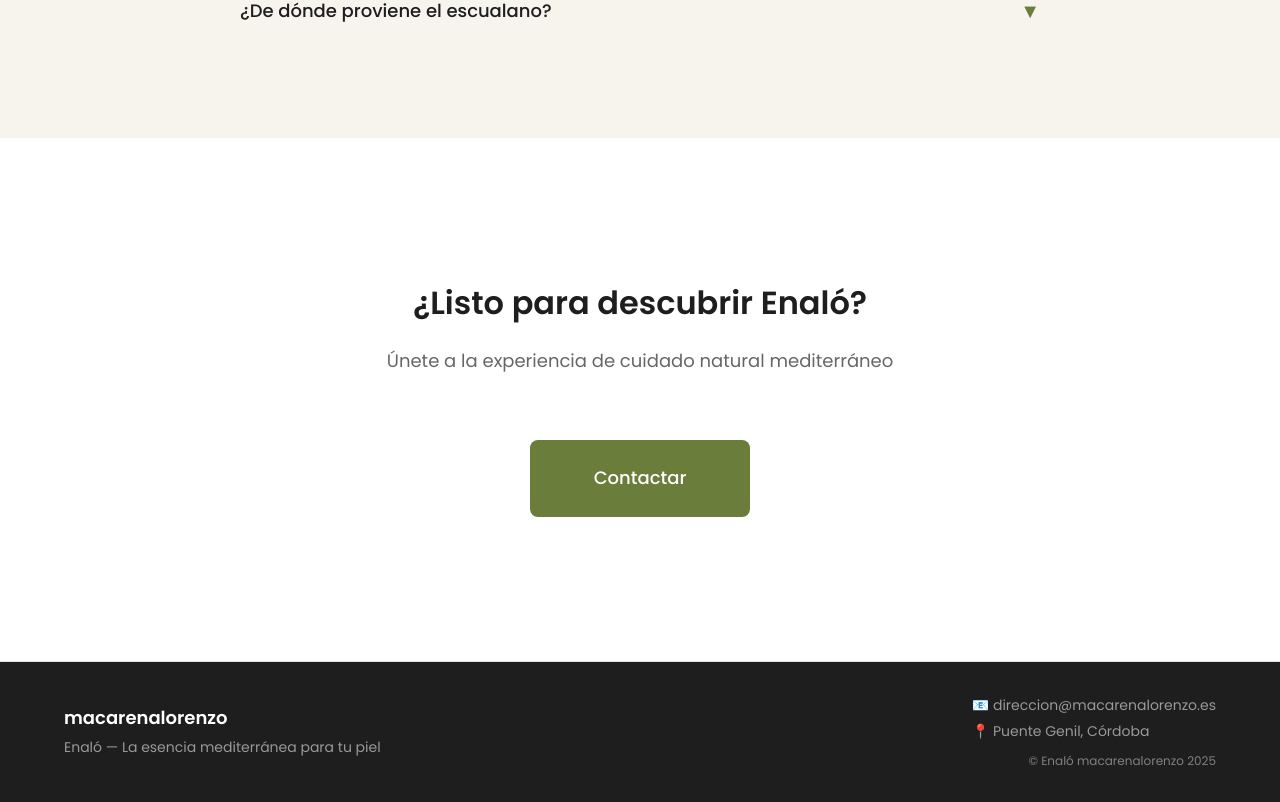
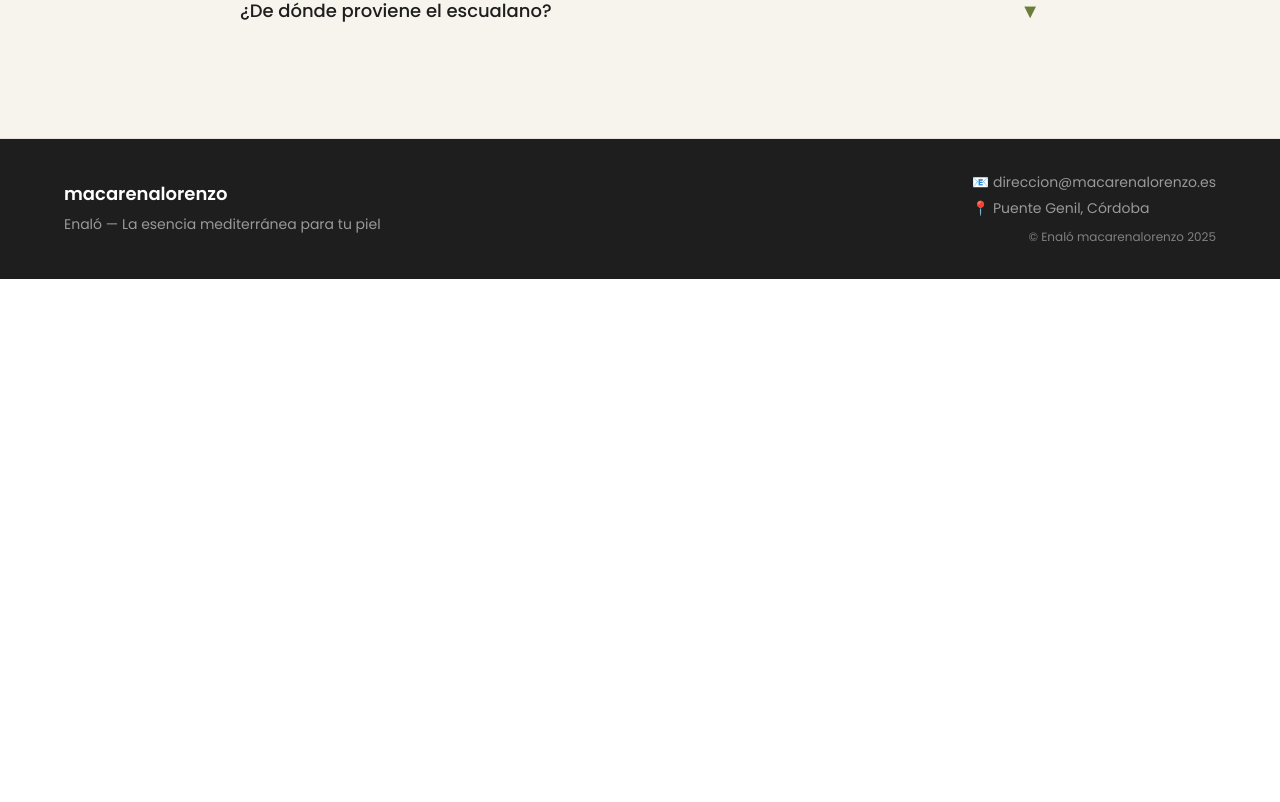
Before and after one commit to feergalope/enalo-web, a React (Vite) app: page / in a window 1280 px wide. Shown: the part 3566-4368 px from the top of the page. After the commit the page ends 3845 px from the top, so only its background shows below. Built offline with nearby package versions, Linux system fonts and the light colour scheme.

Commit message:
feat: update home page removing contact section

```diff
--- a/src/routes/Home.tsx
+++ b/src/routes/Home.tsx
@@ -8,7 +8,6 @@ import { Section } from '../components/Section/Section';
 import { FeatureCards } from '../components/FeatureCards/FeatureCards';
 import { ProductCard } from '../components/ProductCard/ProductCard';
 import { FAQ } from '../components/FAQ/FAQ';
-import { CTA } from '../components/CTA/CTA';
 import { theme } from '../styles/theme';
 import { trackPageView } from '../lib/analytics';
 import productsData from '../data/products.json';
@@ -173,10 +172,6 @@ export const Home: React.FC = () => {
           <FAQ />
         </motion.div>
       </Section>
-
-      <Section>
-        <CTA />
-      </Section>
     </>
   );
 };
```
